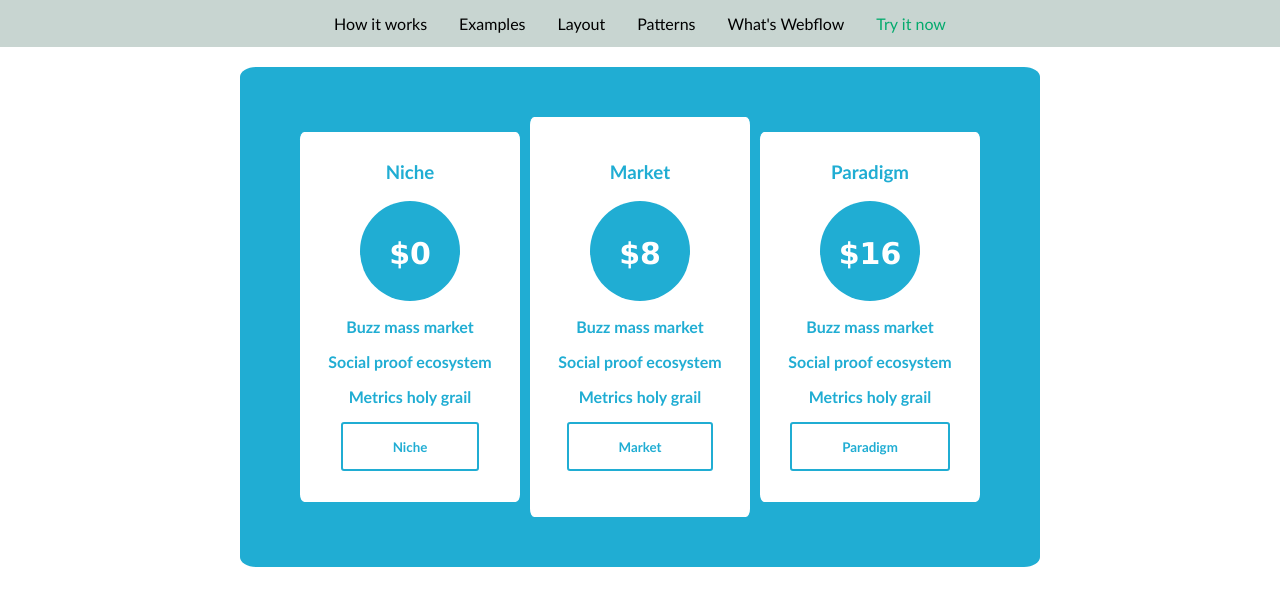
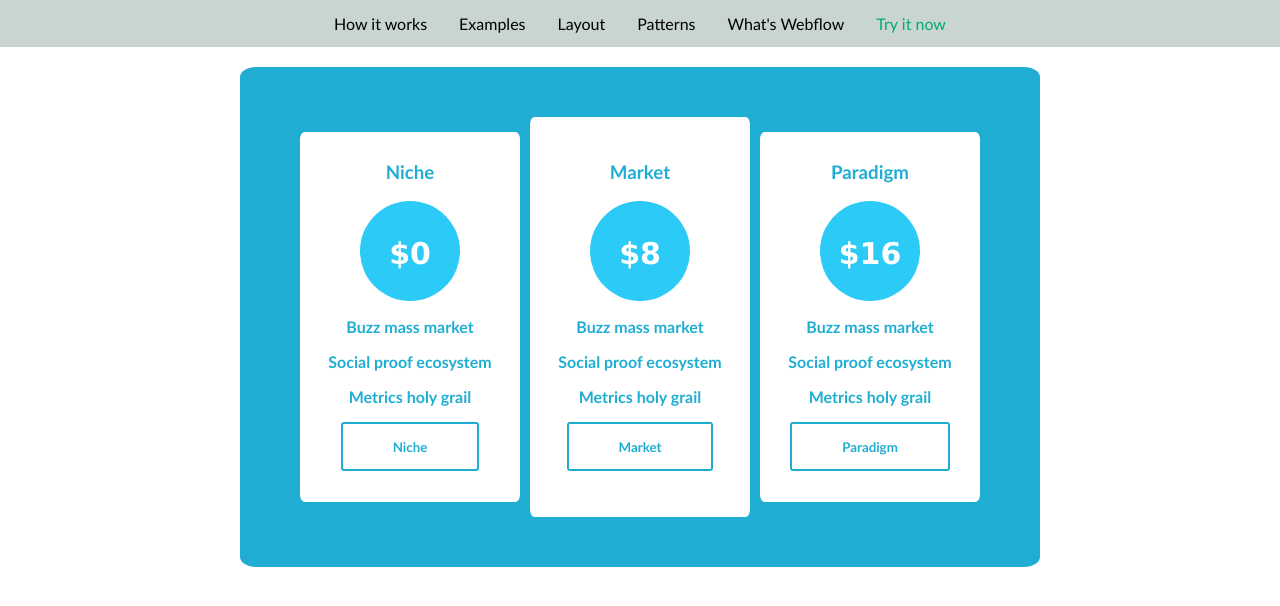
Before and after one commit to alexsharova/Modulo-1, a plain HTML site: page PosicionamientoFlexTarea/index.html in a window 1280 px wide. Drawn offline with Linux system fonts and the light colour scheme.

Commit message:
Update estilo.css

```diff
--- a/PosicionamientoFlexTarea/css/estilo.css
+++ b/PosicionamientoFlexTarea/css/estilo.css
@@ -68,7 +68,7 @@ h3 {
 .esfera {
     height: 100px;
     width: 100px;
-    background-color: rgb(32, 173, 211);
+    background-color: rgb(44, 202, 246);
     border-radius: 50%;
     display: inline-block;
 }
```
